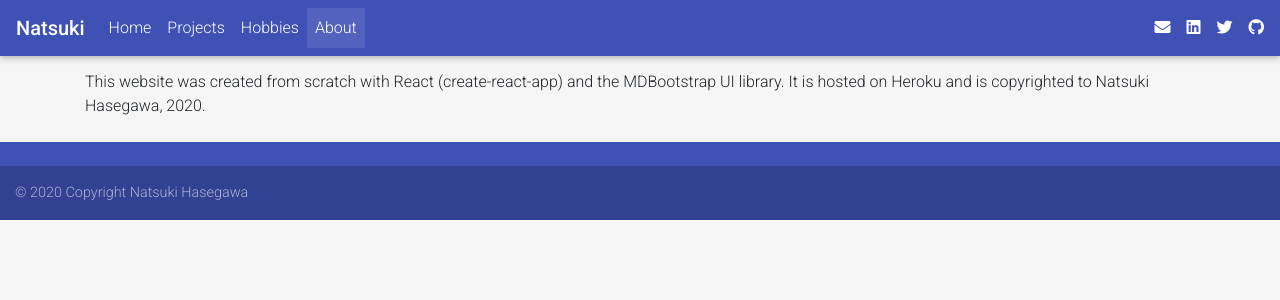
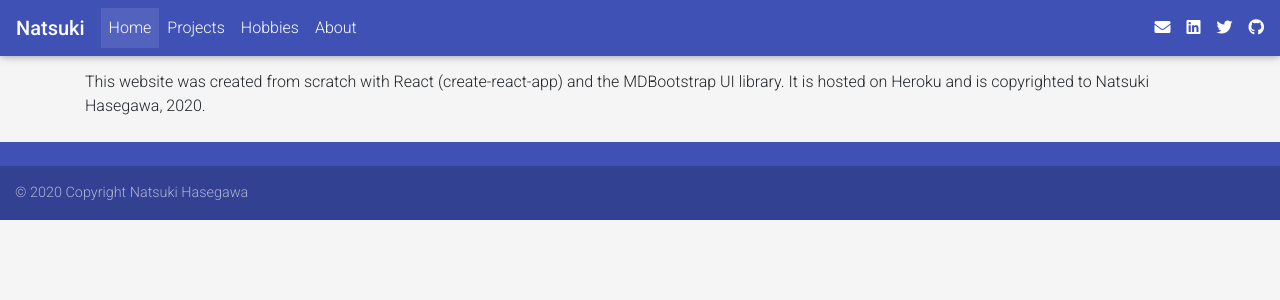
Before and after one commit to oosacker/portfoliio-site, a React (Create React App) app: page /about in a window 1280 px wide. Shown: the top 300 px of the page. Built offline with nearby package versions, Linux system fonts and the light colour scheme.

Commit message:
navbar fix

```diff
--- a/src/App.js
+++ b/src/App.js
@@ -18,8 +18,7 @@ import {
 import {
   BrowserRouter as Router,
   Switch,
-  Route,
-  useLocation
+  Route
 } from "react-router-dom";
 
 import Home from './pages/home';
@@ -36,14 +35,12 @@ const App = () => {
   const[currentPage, setPage] = useState("/");
 
   const toggleCollapse = () => {
-    // console.log('set');
     setOpen(!isOpen);
   }
 
   const navClickHandler = () => {
     setPage(window.location.pathname);
-    // console.log(currentPage);
-    // setOpen(!isOpen); // needed to close the navbar menu when in mobile mode
+    setOpen(false); // need to close the nav menu when link is clicked in mobile mode
   }
 
   return (
@@ -63,19 +60,19 @@ const App = () => {
 
             <MDBNavbarNav left>
 
-              <MDBNavItem active={window.location.pathname === '/'} onClick={navClickHandler}>
+              <MDBNavItem active={currentPage === '/'} onClick={navClickHandler}>
                 <MDBNavLink to="/">Home</MDBNavLink>
               </MDBNavItem>
 
-              <MDBNavItem  active={window.location.pathname === '/projects'} onClick={navClickHandler}>
+              <MDBNavItem  active={currentPage === '/projects'} onClick={navClickHandler}>
                 <MDBNavLink to="/projects">Projects</MDBNavLink>
               </MDBNavItem>
 
-              <MDBNavItem active={window.location.pathname === '/hobbies'} onClick={navClickHandler}>
+              <MDBNavItem active={currentPage === '/hobbies'} onClick={navClickHandler}>
                 <MDBNavLink to="/hobbies">Hobbies</MDBNavLink>
               </MDBNavItem>
 
-              <MDBNavItem active={window.location.pathname === '/about'} onClick={navClickHandler}>
+              <MDBNavItem active={currentPage === '/about'} onClick={navClickHandler}>
                 <MDBNavLink to="/about">About</MDBNavLink>
               </MDBNavItem>
 
```
